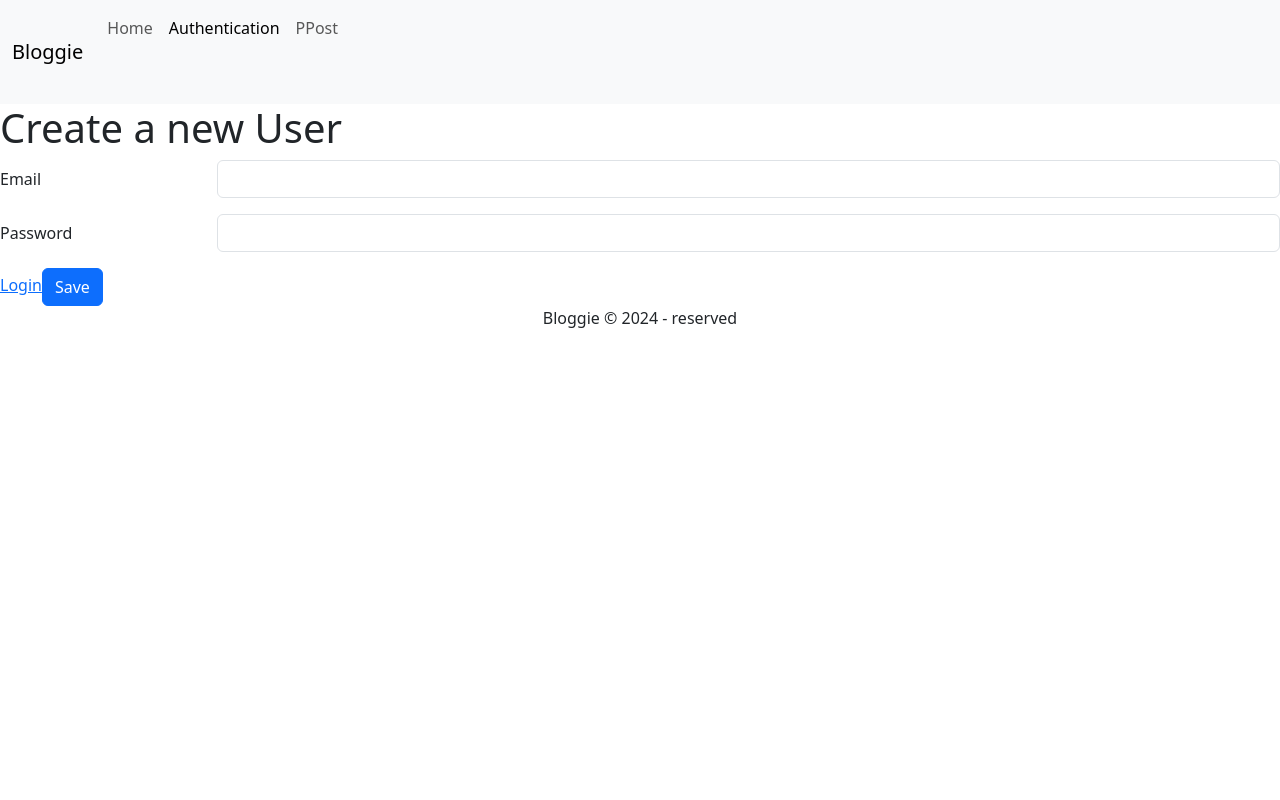
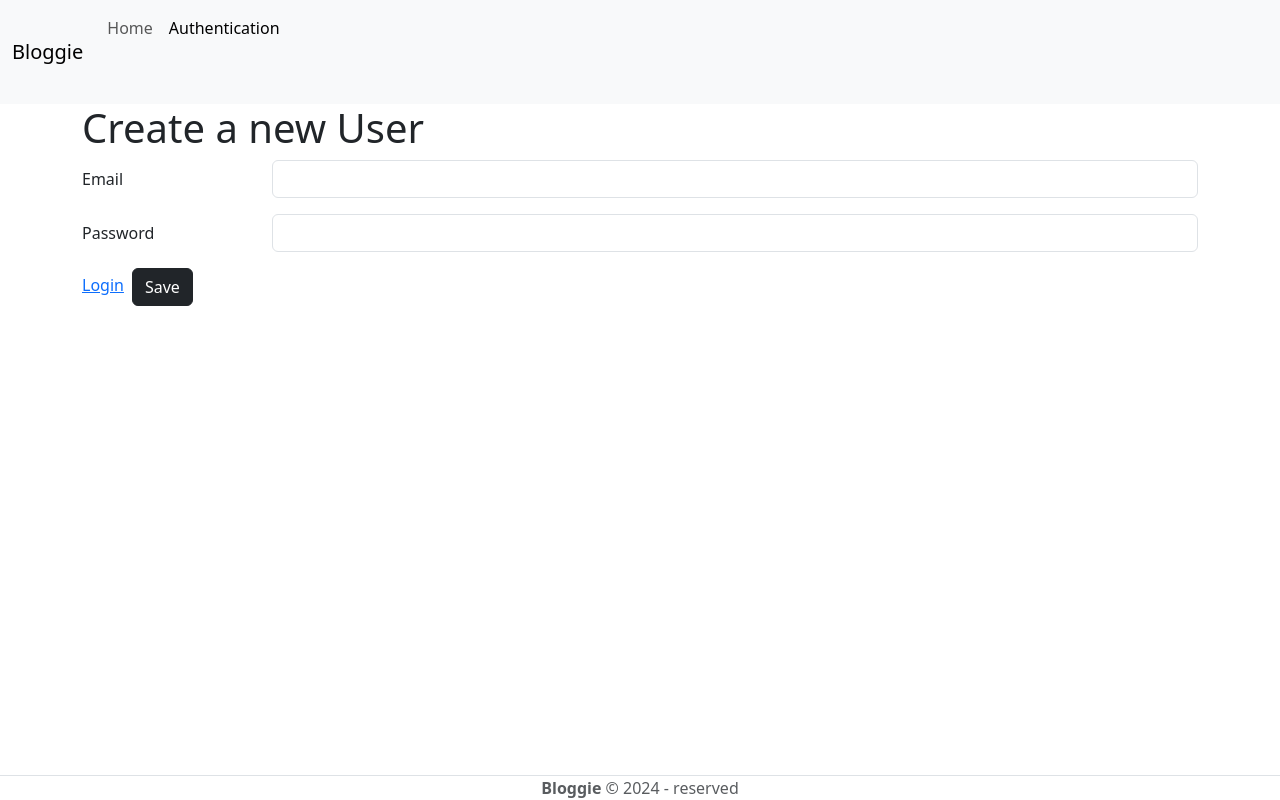
Before and after one commit to Shraddha0607/BloggieReact-Node, a React (Vite) app in the folder frontend/: page /auth in a window 1280 px wide. Built offline with nearby package versions, Linux system fonts and the light colour scheme.

Commit message:
Fixed footer .

```diff
--- a/frontend/src/components/AuthForm.jsx
+++ b/frontend/src/components/AuthForm.jsx
@@ -6,7 +6,7 @@ function AuthForm() {
 
 
     return (
-        <div>
+        <div className='container'>
             <Form method='post' >
                 <h1>{isLogin ? 'Log in' : 'Create a new User'}</h1>
                 <div className="row mb-3">
@@ -18,7 +18,7 @@ function AuthForm() {
                 <div className="row mb-3">
                     <label htmlFor="password" className="col-sm-2 col-form-label">Password</label>
                     <div className="col-sm-10">
-                        <input type="password" className="form-control" id="password" name="password" required/>
+                        <input type="password" className="form-control" id="password" name="password" required />
                     </div>
                 </div>
                 <div>
@@ -26,7 +26,7 @@ function AuthForm() {
                         {isLogin ? 'Create new user' : 'Login'}
                     </Link>
 
-                    <button className="btn btn-primary">Save</button>
+                    <button className="btn btn-dark mx-2">Save</button>
 
                 </div>
             </Form>
@@ -40,8 +40,8 @@ export async function action({ request }) {
     const searchParams = new URL(request.url).searchParams;
     const mode = searchParams.get('mode') || 'login';
 
-    if(mode != 'login' && mode != 'signup') {
-        throw new Response ({ message: 'Unsupported mode.'}, { status: 422 });
+    if (mode != 'login' && mode != 'signup') {
+        throw new Response({ message: 'Unsupported mode.' }, { status: 422 });
     }
 
     const data = await request.formData();
@@ -58,12 +58,12 @@ export async function action({ request }) {
         body: JSON.stringify(authData)
     });
 
-    if(response.status === 422 || response.status === 401) {
+    if (response.status === 422 || response.status === 401) {
         return response;
     }
 
-    if(!response.ok) {
-        throw new Response ({ message: 'Could not authenticate user.'}, { status: 500 });
+    if (!response.ok) {
+        throw new Response({ message: 'Could not authenticate user.' }, { status: 500 });
     }
 
     const resData = await response.json();
--- a/frontend/src/components/Footer.jsx
+++ b/frontend/src/components/Footer.jsx
@@ -2,8 +2,8 @@ import React from 'react'
 
 function Footer() {
     return (
-        <div className="card-footer bg-transparent border-success text-center">
-            Bloggie  © 2024 - reserved
+        <div className="border-top text-center text-muted ">
+            <strong>Bloggie</strong>  © 2024 - reserved
         </div>
     )
 }
--- a/frontend/src/components/MainLayout.jsx
+++ b/frontend/src/components/MainLayout.jsx
@@ -11,11 +11,11 @@ function MainLayout() {
   const submit = useSubmit();
 
   useEffect(() => {
-    if(!token) {
+    if (!token) {
       return;
     }
 
-    if(token === 'EXPIRED') {
+    if (token === 'EXPIRED') {
       submit(null, { action: '/logout', method: 'post' });
       return;
     }
@@ -24,19 +24,22 @@ function MainLayout() {
     console.log(tokenDuration);
 
     setTimeout(() => {
-      submit(null, {action: '/logout', method: 'post'})
+      submit(null, { action: '/logout', method: 'post' })
     }, tokenDuration);
 
   }, [token, submit]);
 
   return (
-    <>
-      <MainNavigation />
-      <div>
-        <Outlet />
-      </div>
-      <Footer/>
-    </>
+    <div className='d-flex flex-column min-vh-100'>
+      <main className='flex-fill' >
+        <MainNavigation />
+        <div>
+          <Outlet />
+        </div>
+      </main>
+
+      <Footer />
+    </div>
   )
 }
 
--- a/frontend/src/components/MainNavigation.jsx
+++ b/frontend/src/components/MainNavigation.jsx
@@ -24,9 +24,6 @@ function MainNavigation() {
                                     <button>Logout</button>
                                 </Form>
                             </li>}
-                            <li className="nav-item mb-5">
-                                <NavLink className={({ isActive }) => isActive ? 'nav-link active' : 'nav-link'} aria-current="page" to="ppost"> PPost </NavLink>
-                            </li>
                         </ul>
                     </div>
                 </div>
```
